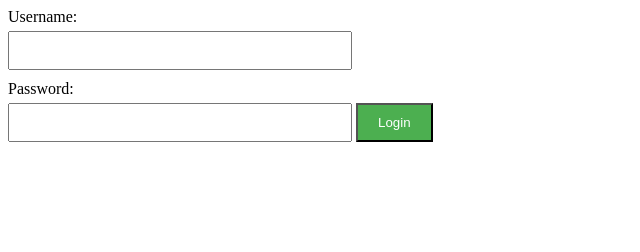
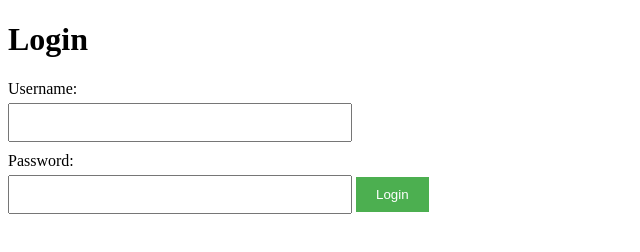
Before and after one commit to iamneo-production/afbaefaadccffdc305677616bfdbccbfebeddone, a plain HTML site: page public/index.html in a window 1280 px wide. Shown: the whole page, without its empty margins (0-640 px from the left). Drawn offline with Linux system fonts and the light colour scheme.

Commit message:
Backup Commit

```diff
--- a/public/index.html
+++ b/public/index.html
@@ -8,6 +8,7 @@
   <link rel="stylesheet" href ="style.css">
 </head>
 <body>
+  <h1><strong>Login</strong></h1>
  <div class=""container>
   <form>
     <label>Username:</label>
--- a/public/style.css
+++ b/public/style.css
@@ -14,5 +14,7 @@ input{
 .button{
     padding:10px 20px;
     background-color: #4CAF50;
-    color:white
+    color:white;
+    border:none;
+    cursor:pointer;
 }
```
